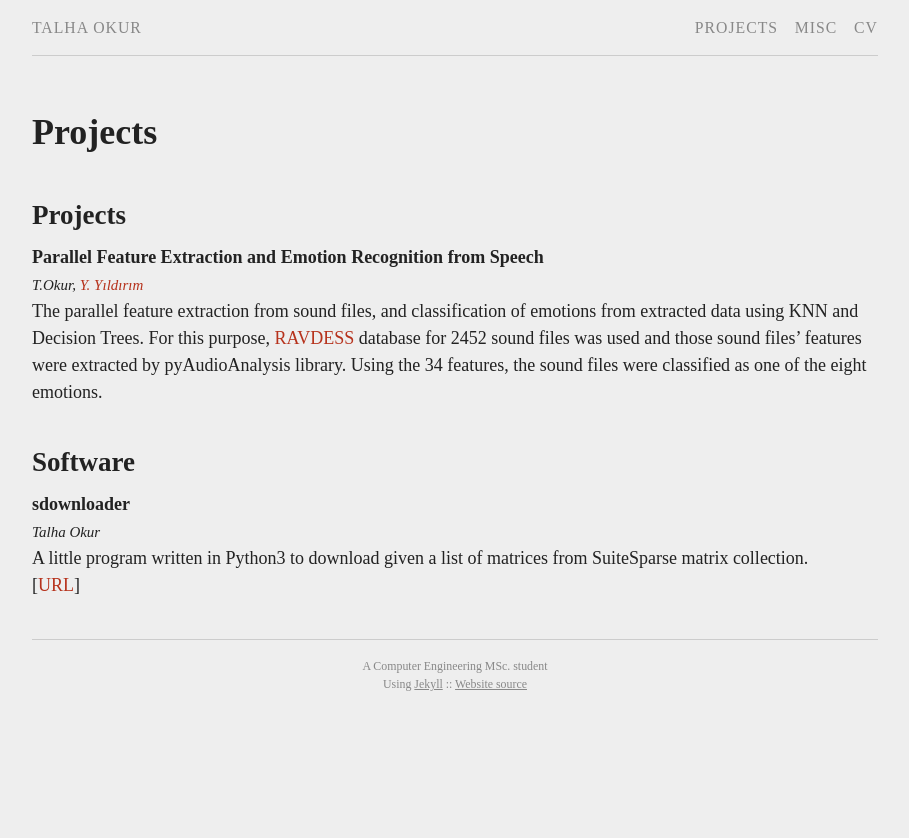
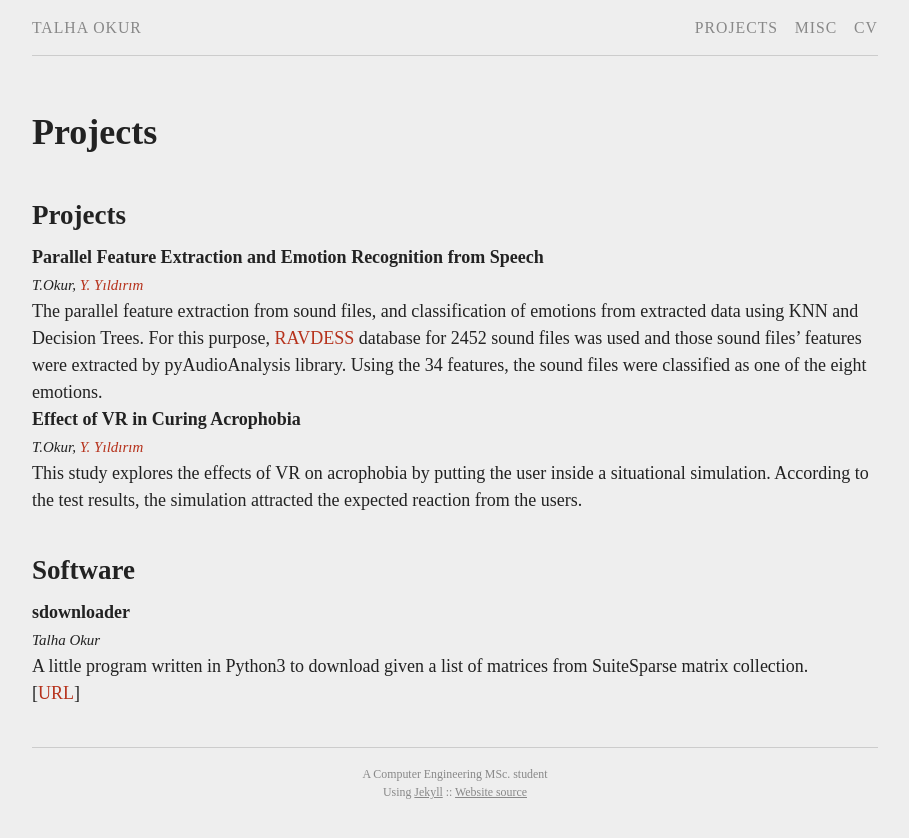
Before and after one commit to talhaokur/talhaokur.github.io, a Jekyll site: the page built from projects.md, in a window 1280 px wide. Shown: the top 838 px of the page, without its empty margins (185-1094 px from the left). Built offline with Jekyll 4.4.1, drawn with Linux system fonts in a browser that asks for light colours.

Commit message:
Update research.yml

```diff
--- a/_data/research.yml
+++ b/_data/research.yml
@@ -2,6 +2,9 @@ projects:
   - title: Parallel Feature Extraction and Emotion Recognition from Speech
     contributors: T.Okur, <a href="https://www.linkedin.com/in/yekta-can-yildirim-90462b16a/" target="_blank">Y. Yıldırım</a>
     description: The parallel feature extraction from sound files, and classification of emotions from extracted data using KNN and Decision Trees. For this purpose, <a href="https://smartlaboratory.org/ravdess/" target="_blank">RAVDESS</a> database for 2452 sound files was used and those sound files’ features were extracted by pyAudioAnalysis library. Using the 34 features, the sound files were classified as one of the eight emotions.
+  - title: Effect of VR in Curing Acrophobia
+    contributors: T.Okur, <a href="https://www.linkedin.com/in/yekta-can-yildirim-90462b16a/" target="_blank">Y. Yıldırım</a>
+    description: This study explores the effects of VR on acrophobia by putting the user inside a situational simulation. According to the test results, the simulation attracted the expected reaction from the users.
 
 softwares:
   - title: sdownloader
```
